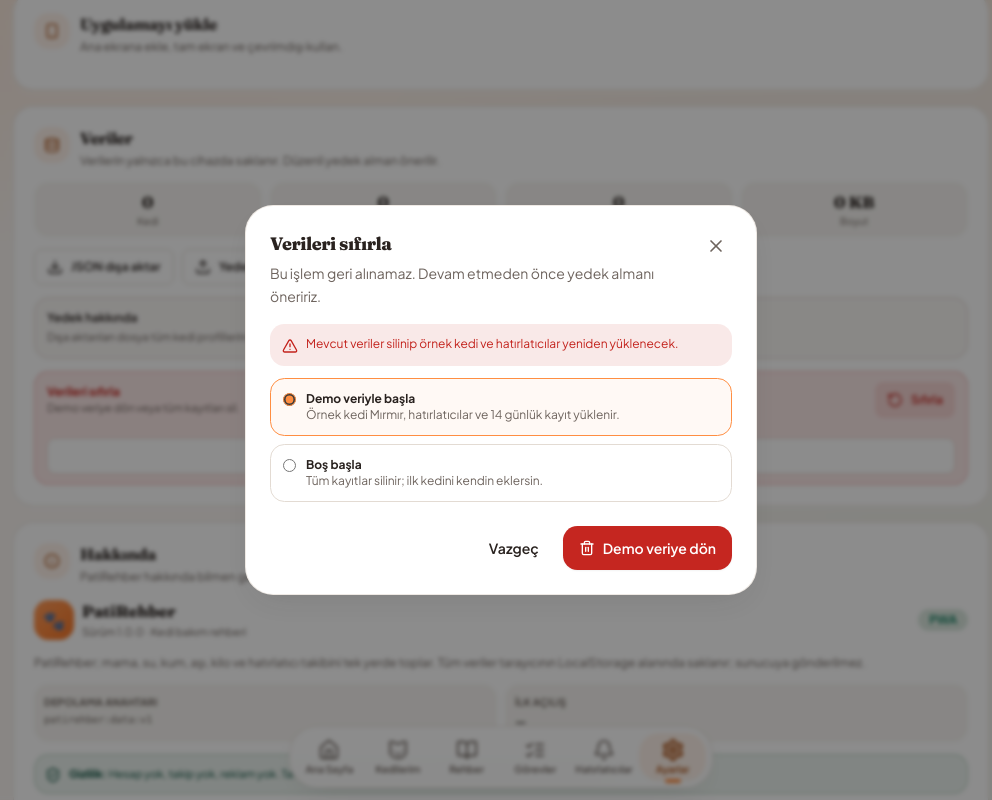
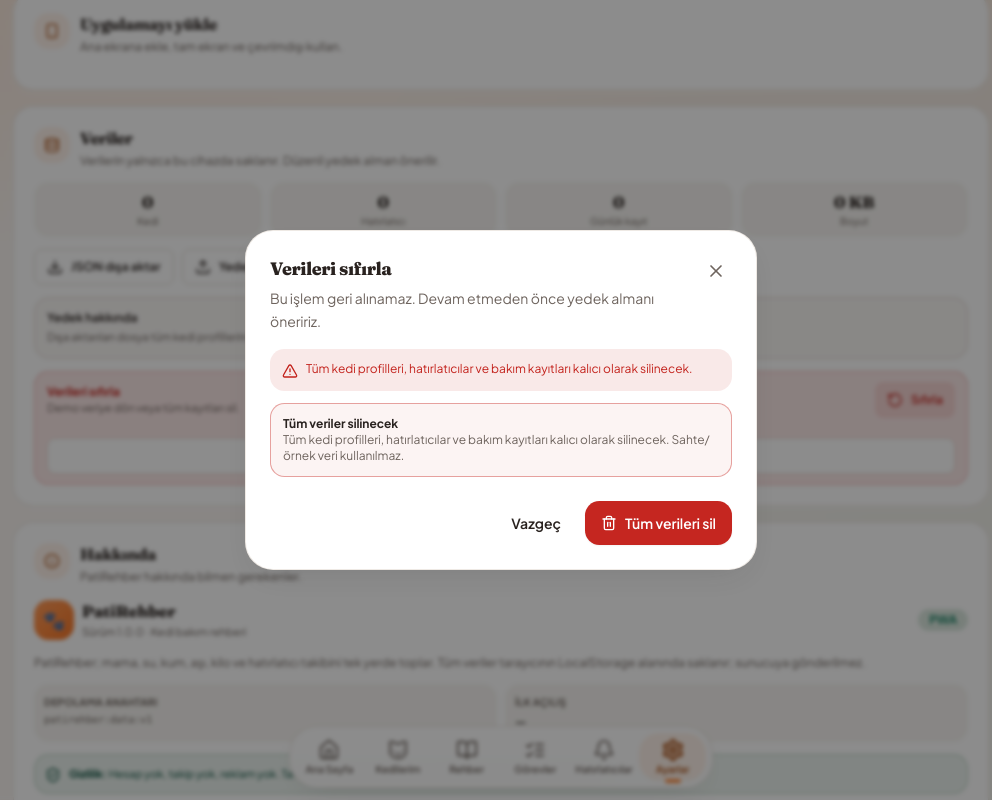
Before and after one commit to boyleiyi620-hue/patirehber, a Next.js app: page /settings in a window 1280 px wide. Both pictures are taken after a click on the button "Sıfırla". Shown: the part 1257-2057 px from the top of the page, without its empty margins (139-1131 px from the left). Built offline with nearby package versions, Linux system fonts and the light colour scheme; no server answers.

Commit message:
chore: remove demo/fake data, empty reset only

```diff
--- a/src/components/providers/app-provider.tsx
+++ b/src/components/providers/app-provider.tsx
@@ -23,7 +23,7 @@ import type {
   Vaccination,
   WeightEntry,
 } from "@/lib/types";
-import { createInitialData, defaultSettings } from "@/lib/demo-data";
+import { defaultSettings } from "@/lib/demo-data";
 import { defaultRemindersForCat } from "@/lib/reminders";
 import { clearStoredData, loadData, saveData } from "@/lib/storage";
 import { createClient } from "@/lib/supabase/client";
@@ -899,13 +899,9 @@ export function AppProvider({ children }: { children: React.ReactNode }) {
   );
 
   const resetData = useCallback(
-    (mode: "demo" | "empty") => {
-      if (mode === "demo") {
-        const seeded = createInitialData();
-        setData(seeded);
-      } else {
+    (_mode: "demo" | "empty") => {
       const empty: AppData = {
-          version: 1,
+        version: 2,
         settings: defaultSettings(),
         cats: [],
         reminders: [],
@@ -919,10 +915,9 @@ export function AppProvider({ children }: { children: React.ReactNode }) {
       };
       setData(empty);
       clearStoredData();
-      }
       setStatus("ready");
       setError(null);
-      notify(mode === "demo" ? "Demo veriler geri yüklendi." : "Tüm veriler silindi.");
+      notify("Tüm veriler silindi.");
     },
     [notify],
   );
--- a/src/components/views/settings-view.tsx
+++ b/src/components/views/settings-view.tsx
@@ -72,7 +72,7 @@ export function SettingsView() {
   const [nameDraft, setNameDraft] = useState(settings.userName);
   const [nameSaved, setNameSaved] = useState(false);
   const [resetOpen, setResetOpen] = useState(false);
-  const [resetMode, setResetMode] = useState<"demo" | "empty">("demo");
+  const [resetMode, setResetMode] = useState<"empty">("empty");
   const [importError, setImportError] = useState<string | null>(null);
   const [permission, setPermission] = useState(getNotificationPermission());
   const fileRef = useRef<HTMLInputElement>(null);
@@ -589,7 +589,7 @@ export function SettingsView() {
             </Button>
             <Button variant="destructive" onClick={confirmReset}>
               <Trash2 className="h-4 w-4" aria-hidden="true" />
-              {resetMode === "demo" ? "Demo veriye dön" : "Tüm verileri sil"}
+              Tüm verileri sil
             </Button>
           </div>
         }
@@ -598,57 +598,20 @@ export function SettingsView() {
           <div className="flex items-start gap-2 rounded-xl bg-destructive/10 p-3 text-xs text-danger">
             <AlertTriangle className="mt-0.5 h-4 w-4 shrink-0" aria-hidden="true" />
             <p>
-              {resetMode === "demo"
-                ? "Mevcut veriler silinip örnek kedi ve hatırlatıcılar yeniden yüklenecek."
-                : "Tüm kedi profilleri, hatırlatıcılar ve bakım kayıtları kalıcı olarak silinecek."}
+              Tüm kedi profilleri, hatırlatıcılar ve bakım kayıtları kalıcı olarak silinecek.
             </p>
           </div>
 
           <div className="space-y-2">
-            <label
-              className={`flex cursor-pointer items-start gap-2.5 rounded-xl border p-3 transition ${
-                resetMode === "demo"
-                  ? "border-primary bg-primary/5"
-                  : "border-border hover:border-primary/40"
-              }`}
-            >
-              <input
-                type="radio"
-                name="reset-mode"
-                value="demo"
-                checked={resetMode === "demo"}
-                onChange={() => setResetMode("demo")}
-                className="mt-0.5 accent-[hsl(var(--primary))]"
-              />
+            <div className="flex items-start gap-2 rounded-xl border border-destructive/40 bg-destructive/5 p-3">
               <span className="text-xs">
-                <span className="block font-bold">Demo veriyle başla</span>
+                <span className="block font-bold">Tüm veriler silinecek</span>
                 <span className="text-muted-foreground">
-                  Örnek kedi Mırmır, hatırlatıcılar ve 14 günlük kayıt yüklenir.
+                  Tüm kedi profilleri, hatırlatıcılar ve bakım kayıtları kalıcı olarak
+                  silinecek. Sahte/örnek veri kullanılmaz.
                 </span>
               </span>
-            </label>
-            <label
-              className={`flex cursor-pointer items-start gap-2.5 rounded-xl border p-3 transition ${
-                resetMode === "empty"
-                  ? "border-destructive bg-destructive/5"
-                  : "border-border hover:border-destructive/40"
-              }`}
-            >
-              <input
-                type="radio"
-                name="reset-mode"
-                value="empty"
-                checked={resetMode === "empty"}
-                onChange={() => setResetMode("empty")}
-                className="mt-0.5 accent-[hsl(var(--destructive))]"
-              />
-              <span className="text-xs">
-                <span className="block font-bold">Boş başla</span>
-                <span className="text-muted-foreground">
-                  Tüm kayıtlar silinir; ilk kedini kendin eklersin.
-                </span>
-              </span>
-            </label>
+            </div>
           </div>
         </div>
       </Dialog>
```
Lines whose indentation alone changed are shown as unchanged.
